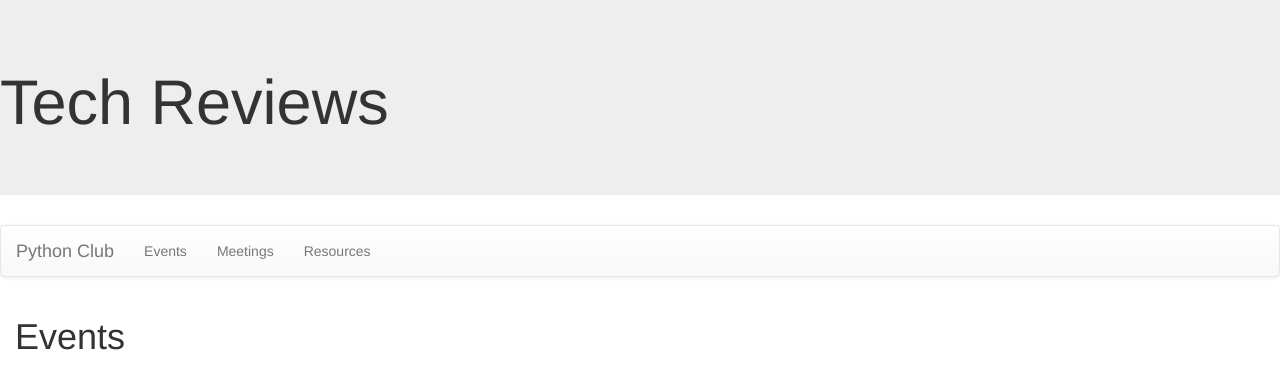
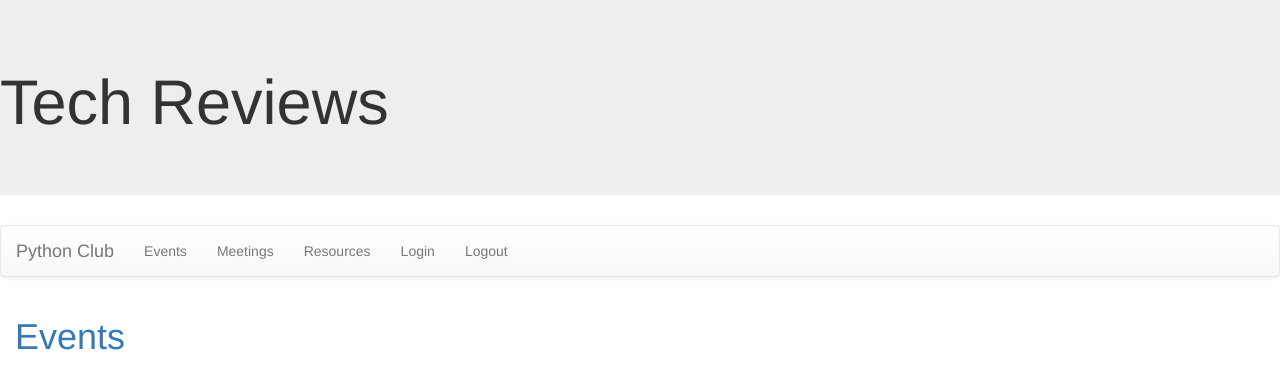
Before and after one commit to aggiewb/python-club, a Django app: template pythonclub/club/templates/club/event.html in a window 1280 px wide. Shown: the top 367 px of the page. Run offline with Django 3.2, Linux system fonts and the light colour scheme; the template is opened without the code that fills it, so the values that code supplies are empty; some libraries are stand-ins or nearby versions.

Commit message:
Add links to login an logout in base html

```diff
--- a/pythonclub/club/templates/base.html
+++ b/pythonclub/club/templates/base.html
@@ -19,6 +19,8 @@
                     <li><a href="{% url 'event' %}">Events</a></li>
                     <li><a href="{% url 'meeting' %}">Meetings</a></li>
                     <li><a href="{% url 'resource' %}">Resources</a></li>
+                    <li><a href="{% url 'login' %}">Login</a></li>
+                    <li><a href="{% url 'logout' %}">Logout</li>
                 </ul>
             </div>
         </nav>
```
